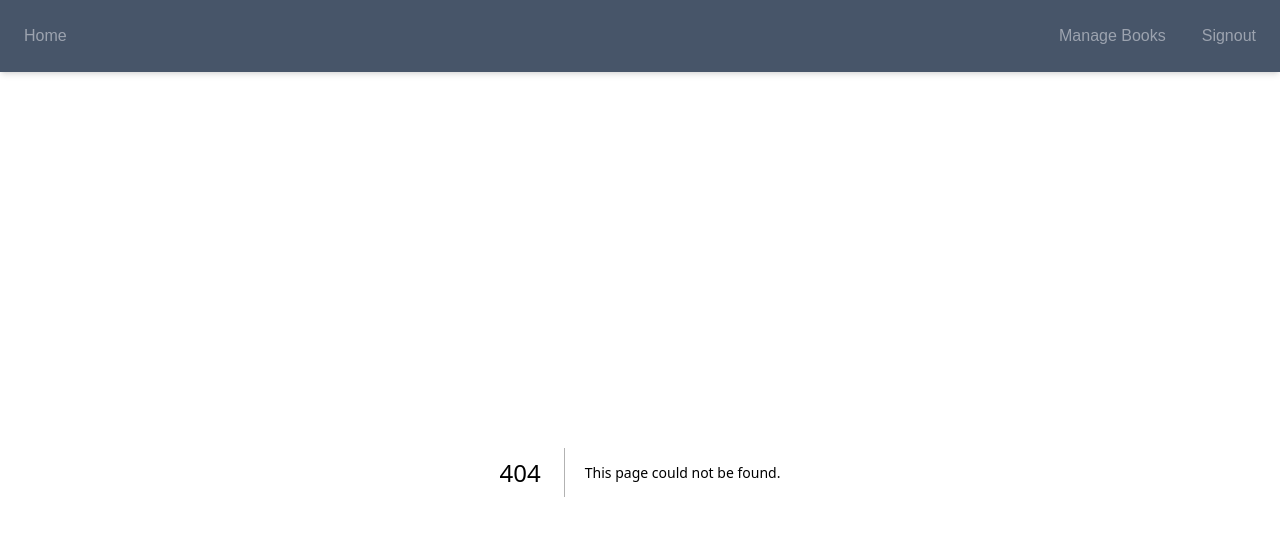
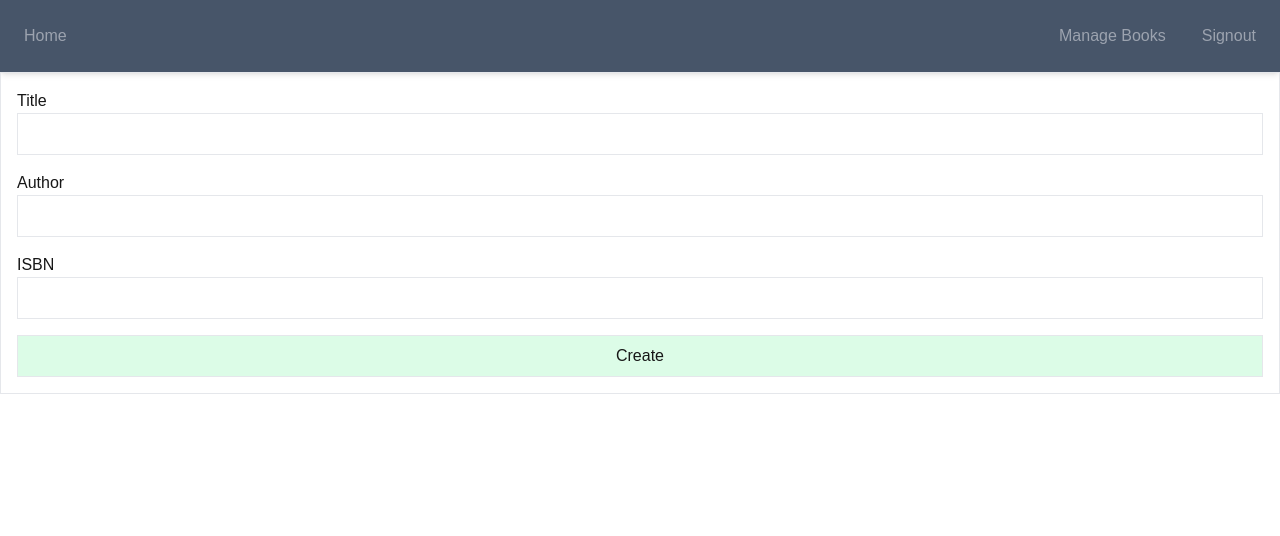
Before and after one commit to germnate/librarihood, a Next.js app: page /books/new in a window 1280 px wide. Before the commit this address had no page. Shown: the top 536 px of the page. Built offline with nearby package versions, Linux system fonts and the light colour scheme.

Commit message:
add book pages

```diff
--- /dev/null
+++ b/src/app/books/new/page.tsx
@@ -0,0 +1,25 @@
+'use client';
+
+export default function NewBookPage() {
+    return (
+        <div>
+            <div className='flex flex-col p-4 border'>
+                <form className='flex flex-col gap-4'>
+                    <div className='flex flex-col'>
+                        <label>Title</label>
+                        <input type='text' name='title' className='p-2 border' required />
+                    </div>
+                    <div className='flex flex-col'>
+                        <label>Author</label>
+                        <input type='text' name='author' className='p-2 border' />
+                    </div>
+                    <div className='flex flex-col'>
+                        <label>ISBN</label>
+                        <input type='text' name='isbn' className='p-2 border' />
+                    </div>
+                    <button type='submit' className='border py-2 bg-green-100 hover:bg-green-200'>Create</button>
+                </form>
+            </div>
+        </div>
+    )
+}
--- /dev/null
+++ b/src/app/books/page.tsx
@@ -0,0 +1,4 @@
+import Link from "next/link"
+export default function ManageBooks() {
+    return <Link href="/books/new">Add a book</Link>
+}
```
